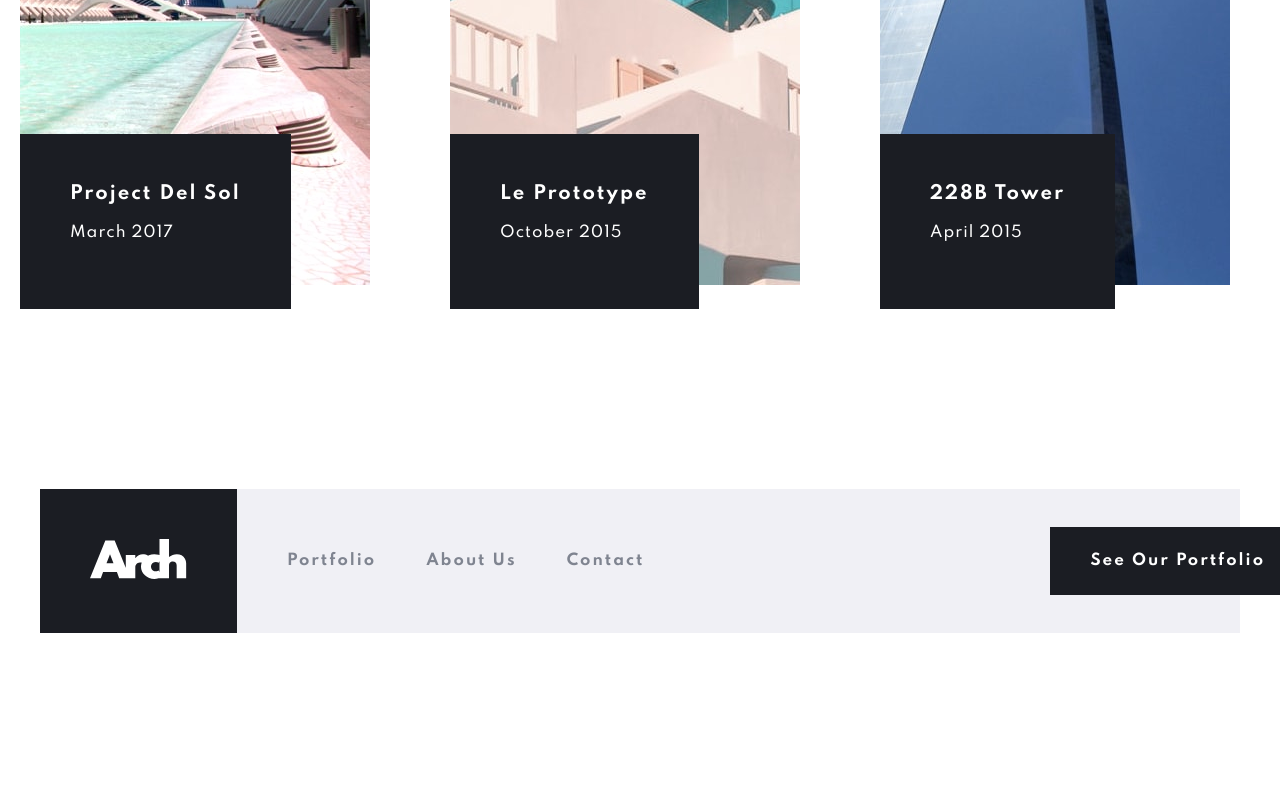
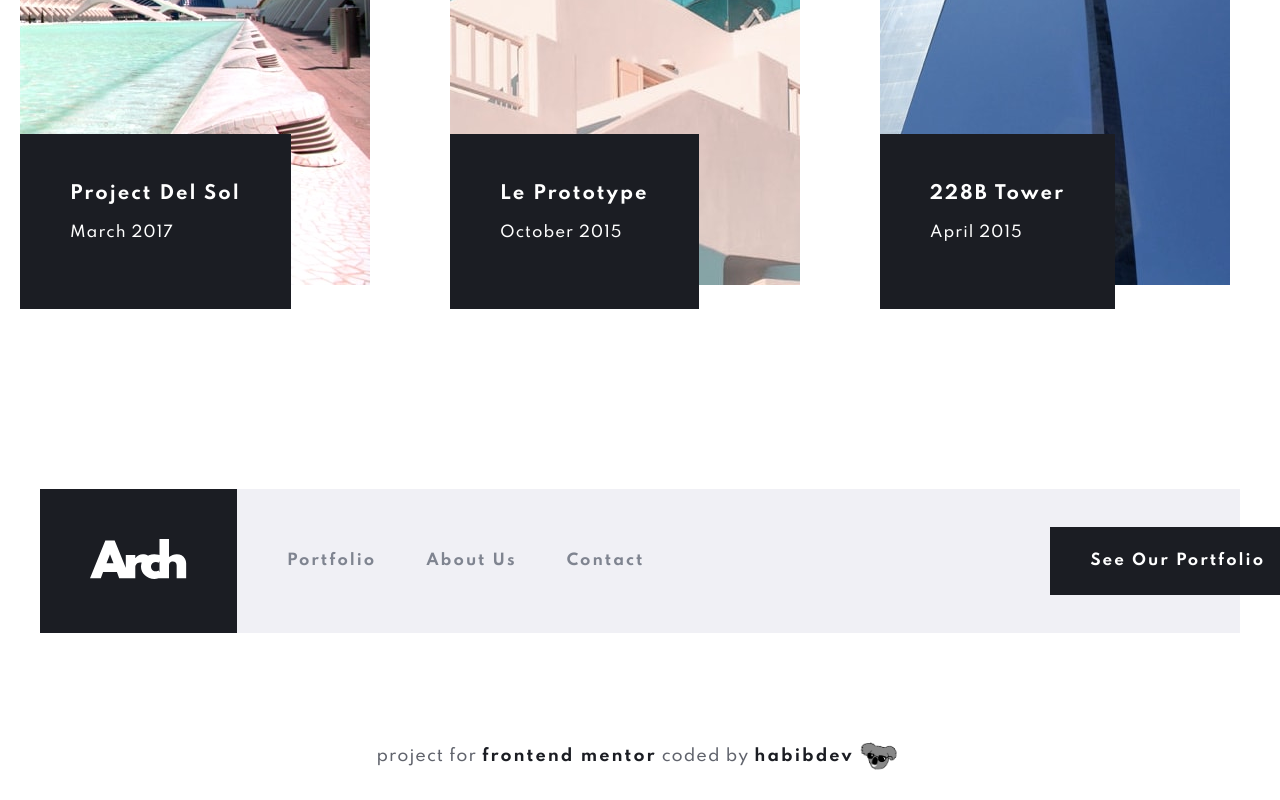
Before and after one commit to habibdev96/FEM-arch-studio-multi-page-website, a Next.js app: page / in a window 1280 px wide. Shown: the part 2005-2805 px from the top of the page. Before the commit the page ends 2738 px from the top, so only its background shows below. Built offline with nearby package versions, Linux system fonts and the light colour scheme.

Commit message:
create tag

```diff
--- a/src/components/home/Cta.tsx
+++ b/src/components/home/Cta.tsx
@@ -34,6 +34,7 @@ const Container = styled.div`
     padding: 5rem;
   }
 `;
+
 const Cta = (): JSX.Element => {
   return (
     <section>
@@ -42,7 +43,6 @@ const Cta = (): JSX.Element => {
           <Image
             src={bg}
             alt='house on the water'
-            quality={100}
             layout='fill'
             objectFit='cover'
             objectPosition='center'
--- /dev/null
+++ b/src/components/shared/Tag.tsx
@@ -0,0 +1,65 @@
+import styled from 'styled-components';
+import Image from 'next/image';
+import { textStyles, headingStyles } from '../../abstracts/Mixins';
+import logo from '../../../public/assets/tag/habibdevgif.gif';
+
+const StyledTag = styled.div`
+  display: flex;
+  align-items: center;
+  justify-content: center;
+  flex-wrap: wrap;
+  margin: 2rem;
+
+  .heading {
+    ${textStyles};
+    color: var(--darkGrey);
+    text-align: center;
+    font-size: var(--xxs);
+  }
+
+  .link {
+    ${headingStyles};
+    color: var(--veryDarkBlue);
+
+    &:hover,
+    &:focus {
+      text-decoration: underline;
+    }
+  }
+
+  .tag-logo {
+    width: 5rem;
+  }
+`;
+
+const Tag = (): JSX.Element => {
+  return (
+    <StyledTag>
+      <h3 className='heading'>
+        project for{' '}
+        <a
+          href='https://www.frontendmentor.io/challenges/arch-studio-multipage-website-wNIbOFYR6'
+          target='_blank'
+          rel='noreferrer'
+          className='link'
+        >
+          frontend mentor
+        </a>{' '}
+        coded by{' '}
+        <a
+          href='https://github.com/habibdev96'
+          target='_blank'
+          rel='noreferrer'
+          className='link'
+        >
+          habibdev{' '}
+        </a>
+      </h3>
+      <div className='tag-logo'>
+        <Image src={logo} alt='logo' />
+      </div>
+    </StyledTag>
+  );
+};
+
+export default Tag;
--- a/src/pages/_app.tsx
+++ b/src/pages/_app.tsx
@@ -3,6 +3,7 @@ import Globals from '../abstracts/Globals';
 import { GlobalStateProvider } from '../context';
 import Navbar from '../components/shared/Navbar';
 import Footer from '../components/shared/Footer';
+import Tag from '../components/shared/Tag';
 
 const App = ({ Component, pageProps }: AppProps) => {
   return (
@@ -12,6 +13,7 @@ const App = ({ Component, pageProps }: AppProps) => {
         <Navbar />
         <Component {...pageProps} />
         <Footer />
+        <Tag />
       </GlobalStateProvider>
     </>
   );
```
Also changed, not shown: public/assets/tag/habibdevgif.gif (added).
